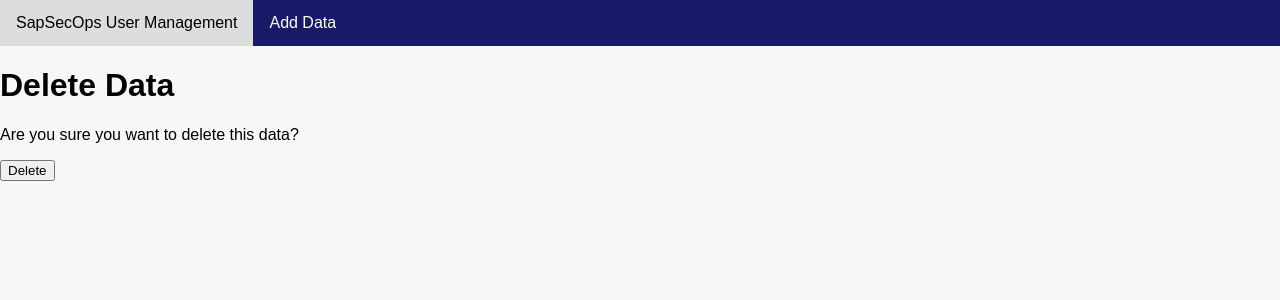
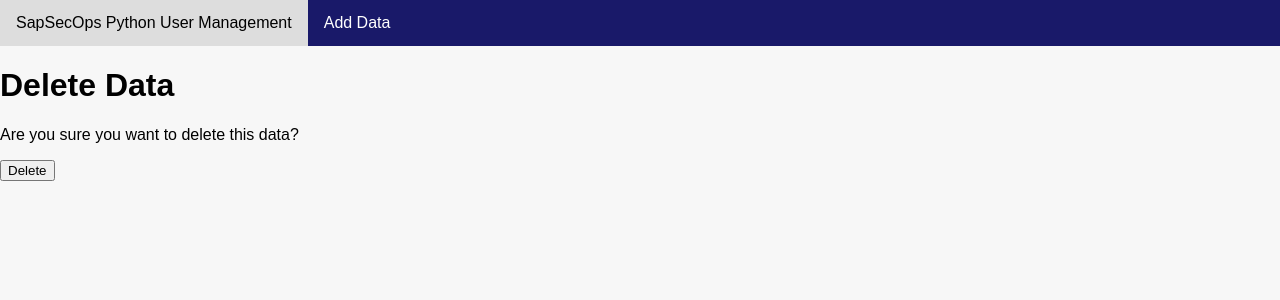
Before and after one commit to digistackops-python-org/Python-2-tier-UMS-Local, a Flask app: page /delete/1 in a window 1280 px wide. Shown: the top 300 px of the page. Run offline with Flask 3, Linux system fonts and the light colour scheme.

Commit message:
Added Project files

```diff
--- a/templates/delete.html
+++ b/templates/delete.html
@@ -32,7 +32,7 @@
     }
     </style>
 <div class="navbar">
-    <a href="#home">SapSecOps User Management</a>
+    <a href="#home">SapSecOps Python User Management</a>
     <a href="/" class="fetch-data-btn">Add Data</a>
 </div>
 <body>
--- a/templates/get_data.html
+++ b/templates/get_data.html
@@ -77,7 +77,7 @@
 </head>
 <body>
     <div class="navbar">
-        <a href="#home">SapSecOps User Management</a>
+        <a href="#home">SapSecOps Python User Management</a>
         <a href="/" class="fetch-data-btn">Add Data</a>
     </div>
 
--- a/templates/index.html
+++ b/templates/index.html
@@ -106,7 +106,7 @@
     <div class="top-bar">
         <div class="container">
             <img src="https://storage.googleapis.com/bkt-static-tt/logo.png" width="60" height="60" class="logo" alt="">
-            SapSecOps User Management
+            SapSecOps Python User Management
         </div>
 
     </div>
```
